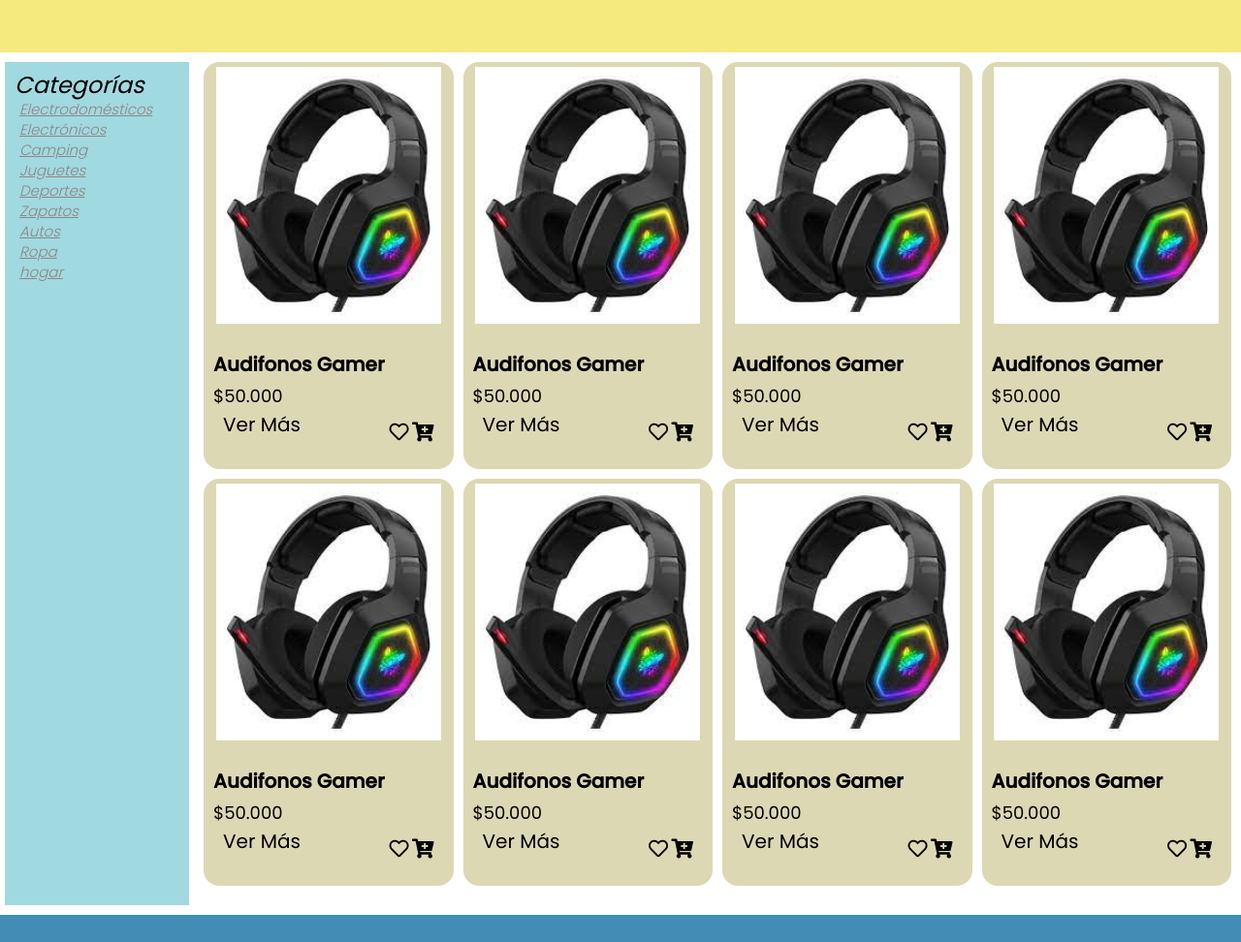
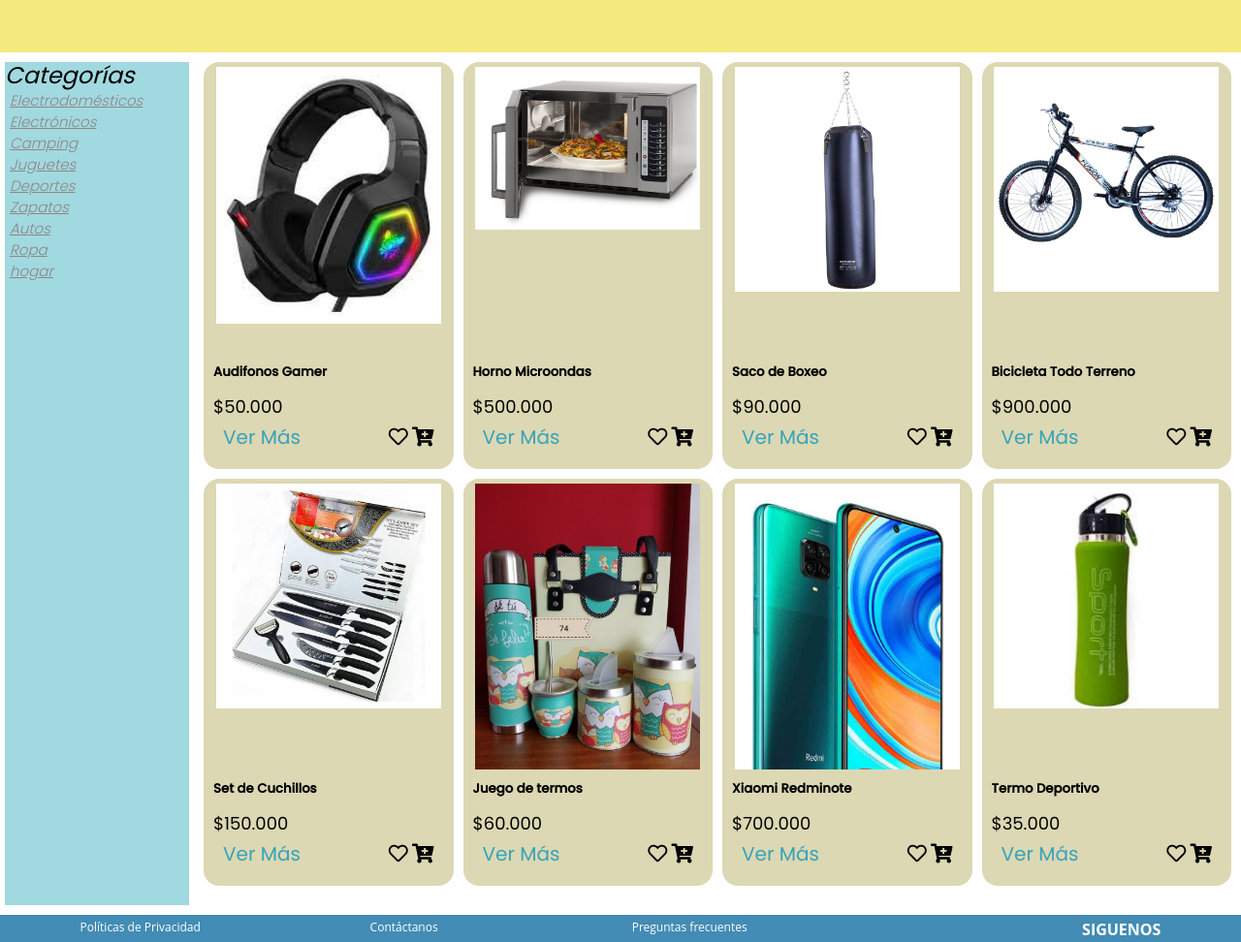
Before and after one commit to Antonio-code2/E-commerce-equipo3, a plain HTML site: page HOME.html in a window 1280 px wide. Shown: the part 46-1018 px from the top of the page at 97% size. Drawn offline with Linux system fonts and the light colour scheme.

Commit message:
terminado

```diff
--- a/HOME.html
+++ b/HOME.html
@@ -56,6 +56,7 @@
       </div>
 
       <div class="container_card">
+
 <!-- CONTENEDOR DE AUDIFONOS -->
         <div class="contenedor">
             <div class= "ImagenProducto">
@@ -79,15 +80,15 @@
               </div>
         </div>
 
-
+<!-- CONTENEDOR DE HORNO -->
         <div class="contenedor">
           <div class= "ImagenProducto">
-            <img src="img/audifonos.jpg" >
+            <img src="img/micro.jpg" >
           </div>
             <div class="card-body">
             <div class="productoTitulo">
-              <h5 class="card-title">Audifonos Gamer</h5>
-              <p class="card-text">$50.000</p>
+              <h5 class="card-title">Horno Microondas</h5>
+              <p class="card-text">$500.000</p>
             </div>
 
             <div class="entradasContenedor">
@@ -102,15 +103,15 @@
             </div>
       </div>
 
-
+<!-- CONTENEDOR DE BOXEO -->
       <div class="contenedor">
         <div class= "ImagenProducto">
-          <img src="img/audifonos.jpg" >
+          <img src="img/boxeo.jpg" >
         </div>
           <div class="card-body">
           <div class="productoTitulo">
-            <h5 class="card-title">Audifonos Gamer</h5>
-            <p class="card-text">$50.000</p>
+            <h5 class="card-title">Saco de Boxeo</h5>
+            <p class="card-text">$90.000</p>
           </div>
 
           <div class="entradasContenedor">
@@ -125,15 +126,15 @@
           </div>
     </div>
 
-
+<!-- CONTENEDOR DE BICICLETA-->
     <div class="contenedor">
       <div class= "ImagenProducto">
-        <img src="img/audifonos.jpg" >
+        <img src="img/bici.jpg" >
       </div>
         <div class="card-body">
         <div class="productoTitulo">
-          <h5 class="card-title">Audifonos Gamer</h5>
-          <p class="card-text">$50.000</p>
+          <h5 class="card-title">Bicicleta Todo Terreno</h5>
+          <p class="card-text">$900.000</p>
         </div>
 
         <div class="entradasContenedor">
@@ -148,15 +149,16 @@
         </div>
   </div>
 
+<!-- CONTENEDOR DE CUCHILLOS-->
 
   <div class="contenedor">
     <div class= "ImagenProducto">
-      <img src="img/audifonos.jpg" >
+      <img src="img/5. cuchillos.jpg" >
     </div>
       <div class="card-body">
       <div class="productoTitulo">
-        <h5 class="card-title">Audifonos Gamer</h5>
-        <p class="card-text">$50.000</p>
+        <h5 class="card-title">Set de Cuchillos</h5>
+        <p class="card-text">$150.000</p>
       </div>
       <div class="entradasContenedor">
         <div class="info">
@@ -170,15 +172,15 @@
       </div>
       </div>
 
-
+<!-- CONTENEDOR DE TERMOS-->
       <div class="contenedor">
         <div class= "ImagenProducto">
-          <img src="img/audifonos.jpg" >
+          <img src="img/6. termos.jpg" >
         </div>
           <div class="card-body">
           <div class="productoTitulo">
-            <h5 class="card-title">Audifonos Gamer</h5>
-            <p class="card-text">$50.000</p>
+            <h5 class="card-title">Juego de termos</h5>
+            <p class="card-text">$60.000</p>
           </div>
 
           <div class="entradasContenedor">
@@ -193,15 +195,15 @@
           </div>
       </div>
 
-
+<!-- CONTENEDOR DE CELULAR-->
       <div class="contenedor">
         <div class= "ImagenProducto">
-          <img src="img/audifonos.jpg" >
+          <img src="img/xiaomi.jpg" >
         </div>
           <div class="card-body">
           <div class="productoTitulo">
-            <h5 class="card-title">Audifonos Gamer</h5>
-            <p class="card-text">$50.000</p>
+            <h5 class="card-title">Xiaomi Redminote</h5>
+            <p class="card-text">$700.000</p>
           </div>
 
           <div class="entradasContenedor">
@@ -216,15 +218,15 @@
           </div>
       </div>
 
-
+<!-- CONTENEDOR DE TERMO DEPORTIVO-->
       <div class="contenedor">
         <div class= "ImagenProducto">
-          <img src="img/audifonos.jpg" >
+          <img src="img/8. termodepor.jpg" >
         </div>
           <div class="card-body">
           <div class="productoTitulo">
-            <h5 class="card-title">Audifonos Gamer</h5>
-            <p class="card-text">$50.000</p>
+            <h5 class="card-title">Termo Deportivo</h5>
+            <p class="card-text">$35.000</p>
           </div>
 
           <div class="entradasContenedor">
@@ -242,7 +244,7 @@
 </div>
 
 <footer>
-  <!-- <div class= "lastInfo" id= politics><p id="mensajito">
+  <div class= "lastInfo" id= politics><p id="mensajito">
     <div>Políticas de Privacidad</div>
       <br>Términos y condiciones<br>
       Política de devoluciones<br>
@@ -265,7 +267,7 @@
       <div id="redes">SIGUENOS</p></div>
       <i class="fab fa-facebook-square"></i>  <i class="fab fa-instagram"></i>  <i class="fab fa-youtube"></i>
     </div>
-  </div> -->
+  </div>
 
 </footer>
 </body>
--- a/css/HOME.css
+++ b/css/HOME.css
@@ -15,27 +15,17 @@ nav {
     background-color: #F5EA7E;
     height: 100px;
 }
-
 .main{
     display: grid;
     grid-template-columns: 200px 1fr;
     width: 100%;
-
 }
-
-
 /*CARACTERÍSTICAS PADRE*/
 .padre {
   height: 100%;
   background-color: #A1D9E0;
   margin: 10px 5px;
 }
-
-/*ocupación de productos en body*/
-.products {
-    width: 90%;
-}
-
 /*MODIFICA POSICIÓN DE LAS IMÁGENES DEL CARRUSEL*/
 .carousel-item img {
     vertical-align: middle;
@@ -44,10 +34,6 @@ nav {
     border-style: inset;
     margin: 25px;
 }
-
-
-
-
 /* CARACTERÍSTICAS DEL FOOTER*/
 footer {   /* CAJÓN INFERIOR*/
     display: flex;
@@ -56,92 +42,63 @@ footer {   /* CAJÓN INFERIOR*/
     height:150px;
     margin-top: 20px;
 }
-/* TITULO POLITICS*/
+/* TEXTO POLITICS*/
 div#politics {
     font-family: Open Sans;
     font-style: normal;
     font-weight: normal;
     font-size: 12px;
-    line-height: 19px;
+    line-height: 25px;
     color: #FFFFFF;
 }
-
+/* TEXTO CONTACTOS*/
 div#contact {
     font-family: Open Sans;
     font-style: normal;
     font-weight: normal;
     font-size: 12px;
-    line-height: 19px;
+    line-height: 25px;
     color: #FFFFFF;
 }
 
-
+/* TEXTO PREGUNTAS*/
 div#questions {
     font-family: Open Sans;
     font-style: normal;
     font-weight: normal;
     font-size: 12px;
-    line-height: 15px;
+    line-height: 25px;
     color: #FFFFFF;
 }
+
+/* TEXTO SIGUENOS*/
+div#redes {
+    font-style: normal;
+    font-weight: bolder;
+    line-height: 30px;
+    color: #FFFFFF;
+}
+
 /* TEXTOS DEBAJO DE TÍTULOS*/
 div {
     font-family: Open Sans;
     font-style: normal;
     font-weight: normal;
-    font-size: 13px;
-    line-height: 5px;
     color: #FFFFFF;
 }
 
-div#redes {
-    font-style: normal;
-    font-weight: bolder;
-    font-size: 13px;
-    line-height: 5px;
-    color: #FFFFFF;
+/* CAMBIO DE COLOR DE LOGOS DE REDES*/
+::before {
+    color:#000;
 }
 
-.fa{
-    color: black;
-}
-
-.card-title {
-    font-size: 20px;
-    color: black;
-}
-
-.card-text{
-    font-size: 15px;
-    color: black;
-}
-
-img#img {
-    HEIGHT: 200PX;
-}
-
-
-/*NUEVAS CONTENDORES*/
+/*CONTENDORES*/
  /*CAJA DE CATEGORÍAS*/
-
-
-
 .container_card{
     display: grid;
     grid-template-columns: repeat(4, 1fr);
     grid-gap: 10px;
-    margin: 10px;
-
-}
-
-#categories{
-    width:200px;
-    height: 100%;
-    position: absolute;
-}
-
-.filtro{
-    margin: 10px;
+    margin: 10px
 }
 /*COLOR Y FUENTE DE CATEGORÍAS*/
 
@@ -172,10 +129,7 @@ label#categorías {
     height: auto;
     background-color: #DCD8B3;
     border-radius: 16px;
-
-
 }
-
 
 .card-body{
     margin: 10px;
@@ -189,6 +143,7 @@ label#categorías {
     height: 300px;
     overflow: hidden;
 }
+
 .ImagenProducto img{
     width: 90%;
     margin: 5px;
@@ -214,14 +169,16 @@ label#categorías {
     justify-content: space-between;
     margin: 10px;
 }
+
 .entradasContenedor .info a{
     text-decoration: none;
     font-size: 20px;
     margin-top: 10px;
-    color: #000;
+    color: #37A3BB;
 }
+
 .entradasContenedor .link-icon a{
     text-decoration: none;
     font-size: 20px;
-    color: #000;
+    color: #37A3BB;
 }
```
